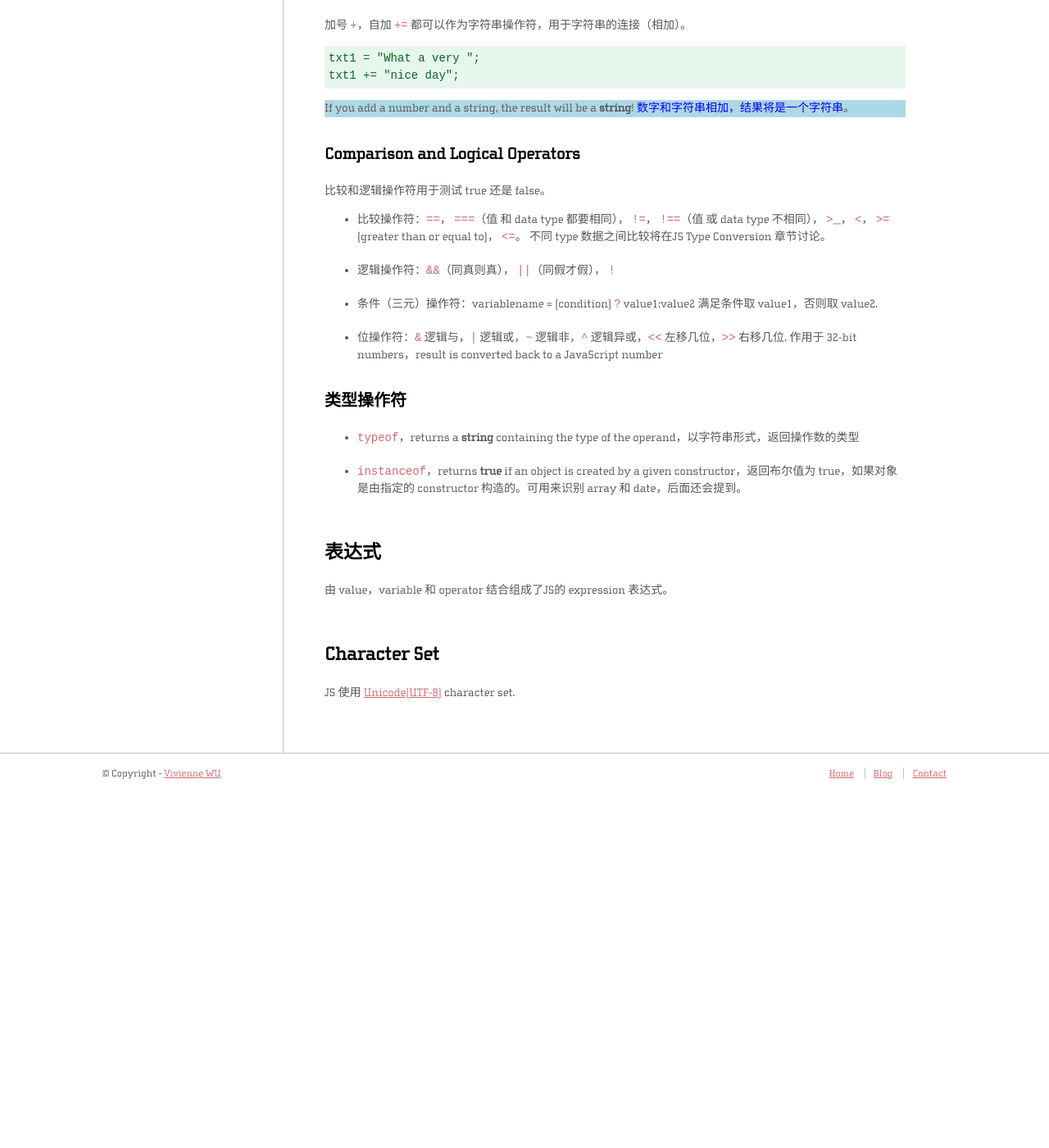
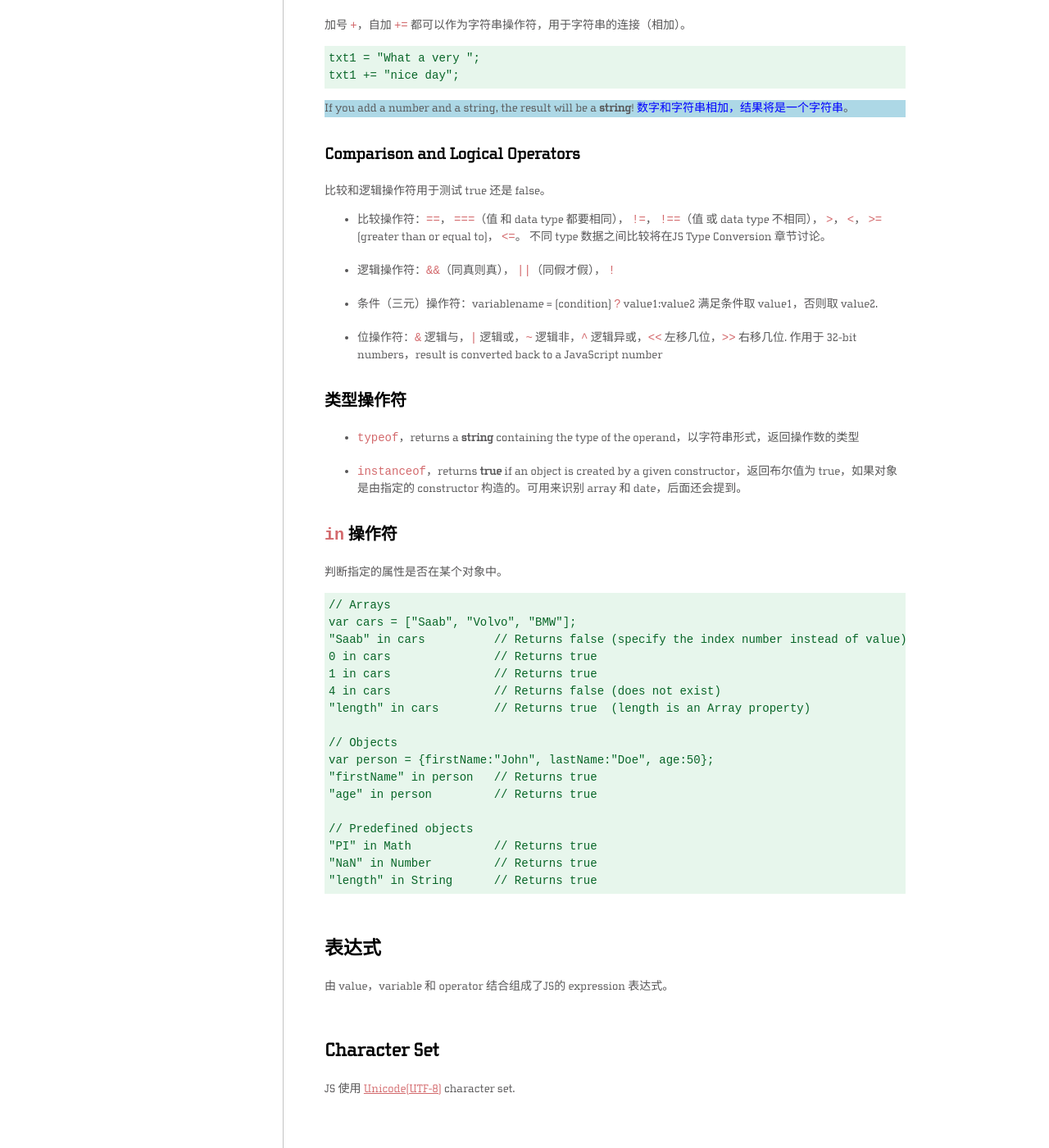
Before and after one commit to Vivi-wu/dive-into-web, a Jekyll site: the page built from _posts/2014-05-01-JavaScript-Syntax.markdown, in a window 1280 px wide and 1400 px high, scrolled down 3102 px. Shown: the whole window at 82% size. Built offline with Jekyll 4.4.1, drawn with Linux system fonts in a browser that asks for light colours; nearby versions of some CDN libraries; before the commit the page ends 4069 px from its top, so only the background shows below that.

Commit message:
review JS post compared with complete reference

```diff
--- a/_posts/2014-05-01-JavaScript-Syntax.markdown
+++ b/_posts/2014-05-01-JavaScript-Syntax.markdown
@@ -30,6 +30,8 @@ JS语句由 **semicolons 分号**分隔开。虽然结尾的分号不是必须
 
 **注意**：**Never** break a `return` 语句。因为它自己就可以是一个完整的语句。
 
+<!--more-->
+
 ### 空格
 
 JS忽略掉多个空格，所以我们可以在代码里添加空格方便阅读。
@@ -44,8 +46,6 @@ JS忽略掉多个空格，所以我们可以在代码里添加空格方便阅读
 
     document.getElementById("demo").innerHTML =
     "Hello world, this is my first js code."
-
-<!--more-->
 
 ## Values
 
@@ -106,7 +106,7 @@ After the declaration, the variable has no value. (Technically it has the value
 
 ### 算术操作符：+， -， *， /， %， ++， --
 
-当语句中出现多个操作符，注意操作符优先级[Operator Precedence Values](http://www.w3schools.com/js/js_arithmetic.asp)
+当语句中出现多个操作符，注意操作符优先级 [Operator Precedence Values](http://www.w3schools.com/js/js_arithmetic.asp)
 
 **NOTE**：`()` 括号拥有**最高优先级**，写在括号中的表达式会优先于剩下的表达式被计算。
 
@@ -152,7 +152,7 @@ After the declaration, the variable has no value. (Technically it has the value
 
 比较和逻辑操作符用于测试 true 还是 false。
 
-+ 比较操作符：`==`， `===`（值 和 data type 都要相同）， `!=`， `!==`（值 或 data type 不相同）， `>`_， `<`， `>=` (greater than or equal to)， `<=`。 不同 type 数据之间比较将在JS Type Conversion 章节讨论。
++ 比较操作符：`==`， `===`（值 和 data type 都要相同）， `!=`， `!==`（值 或 data type 不相同）， `>`， `<`， `>=` (greater than or equal to)， `<=`。 不同 type 数据之间比较将在JS Type Conversion 章节讨论。
 + 逻辑操作符：`&&`（同真则真）， `||`（同假才假）， `!`
 + 条件（三元）操作符：variablename = (condition) `?` value1:value2 满足条件取 value1，否则取 value2.
 + 位操作符：`&` 逻辑与，`|` 逻辑或，`~` 逻辑非，`^` 逻辑异或，`<<` 左移几位，`>>` 右移几位. 作用于 32-bit numbers，result is converted back to a JavaScript number
@@ -162,6 +162,28 @@ After the declaration, the variable has no value. (Technically it has the value
 + `typeof`，returns a **string** containing the type of the operand，以字符串形式，返回操作数的类型
 + `instanceof`，returns **true** if an object is created by a given constructor，返回布尔值为 true，如果对象是由指定的 constructor 构造的。可用来识别 array 和 date，后面还会提到。
 
+### `in` 操作符
+
+判断指定的属性是否在某个对象中。
+
+    // Arrays
+    var cars = ["Saab", "Volvo", "BMW"];
+    "Saab" in cars          // Returns false (specify the index number instead of value)
+    0 in cars               // Returns true
+    1 in cars               // Returns true
+    4 in cars               // Returns false (does not exist)
+    "length" in cars        // Returns true  (length is an Array property)
+
+    // Objects
+    var person = {firstName:"John", lastName:"Doe", age:50};
+    "firstName" in person   // Returns true
+    "age" in person         // Returns true
+
+    // Predefined objects
+    "PI" in Math            // Returns true
+    "NaN" in Number         // Returns true
+    "length" in String      // Returns true
+
 ## 表达式
 
 由 value，variable 和 operator 结合组成了JS的 expression 表达式。
--- a/_posts/2014-05-03-JavaScript-Number.markdown
+++ b/_posts/2014-05-03-JavaScript-Number.markdown
@@ -33,7 +33,7 @@ JS默认数字是**十进制**显示。以 `0x` 开头的数字为十六进制
 
 ### Infinity or (-Infinity)
 
-JS计算中最大（或最小）可能取的数。比如一个数字常数除以0的结果。该常量的类型是 number。
+无限大或无限小常量，是JS计算中最大（或最小）可能取的数。比如一个数字常数除以0的结果。该常量的类型是 number。
 
     typeof Infinity;        // returns "number"
 
@@ -61,9 +61,9 @@ JS计算中最大（或最小）可能取的数。比如一个数字常数除以
 
 ## 属性和方法
 
-Number properties belongs to the JavaScript's number object wrapper called **Number**. These properties can **only be accessed** as `Number.MAX_VALUE`. JS中数字对象的属性只能被 Number 调用。
+Number 的一些属性是 **<span style="color:red;">static</span>** property of the JavaScript **Number** object.
 
-属性有：MAX_VALUE，MIN_VALUE，NEGATIVE_INFINITY，POSITIVE_INFINITY，NaN
+JS中只能被 Number 对象调用的属性有：MAX_VALUE，MIN_VALUE，NEGATIVE_INFINITY，POSITIVE_INFINITY，NaN, 使用方法如 `Number.MAX_VALUE`
 
 ### Converting Variables to Numbers 全局函数
 
```
Also changed, not shown: _posts/2014-05-02-JavaScript-String.markdown (+4 -4 lines), _posts/2014-05-03-JavaScript-Math-Boolean.markdown (+4 -4 lines), _posts/2014-05-04-JavaScript-Date.markdown (+5 -5 lines), _posts/2014-05-06-JavaScript-Arrays.markdown (+26 -11 lines).
